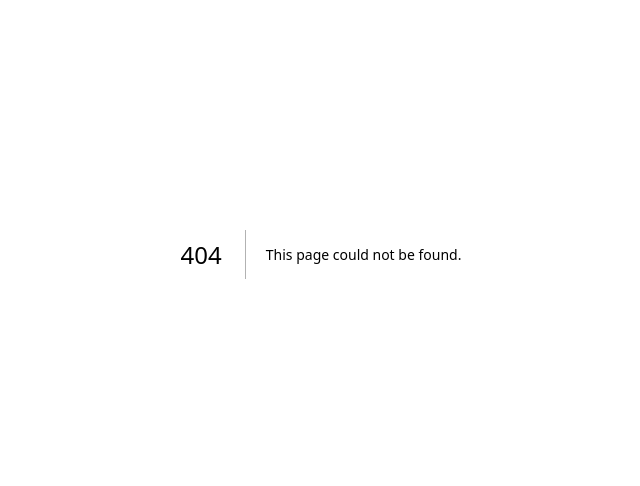
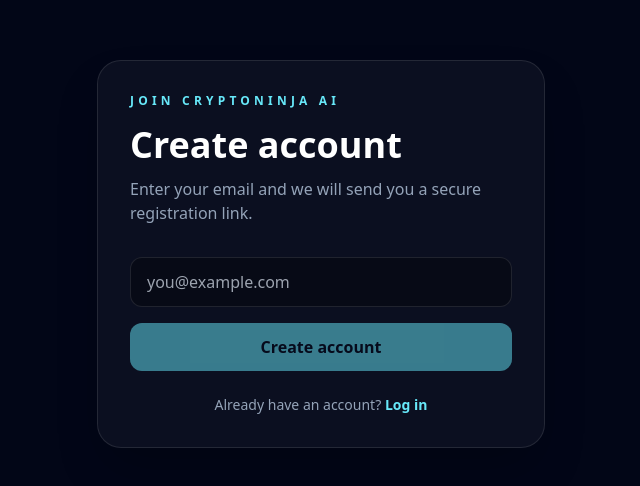
Before and after one commit to Haulsmart1/cryptoninja, a Next.js app in the folder apps/web/: page /register in a window 1280 px wide. Before the commit this address had no page. Shown: the part 146-632 px from the top of the page, without its empty margins (319-959 px from the left). Built offline with nearby package versions, Linux system fonts and the light colour scheme.

Commit message:
Add registration page

```diff
--- a/apps/web/app/page.tsx
+++ b/apps/web/app/page.tsx
@@ -103,9 +103,7 @@
             <Link href="/dashboard" className="rounded-xl border border-white/10 px-5 py-3 text-sm font-bold hover:bg-white/10">
               Demo
             </Link>
-            <Link href="/login" className="rounded-xl bg-cyan-300 px-5 py-3 text-sm font-black text-slate-950 hover:bg-cyan-200">
-              Log in
-            </Link>
+            <Link href="/login" className="rounded-xl border border-white/10 px-5 py-3 text-sm font-bold hover:bg-white/10">Log in</Link><Link href="/register" className="rounded-xl bg-cyan-300 px-5 py-3 text-sm font-black text-slate-950 hover:bg-cyan-200">Register</Link>
           </div>
         </nav>
 
@@ -123,9 +121,7 @@
               professional trading platform.
             </p>
             <div className="mt-10 flex flex-wrap gap-4">
-              <Link href="/login" className="rounded-2xl bg-cyan-300 px-7 py-4 font-black text-slate-950 hover:bg-cyan-200">
-                Start with Magic Link
-              </Link>
+              <Link href="/register" className="rounded-2xl bg-cyan-300 px-7 py-4 font-black text-slate-950 hover:bg-cyan-200">Create free account</Link>
               <Link href="/dashboard" className="rounded-2xl border border-white/10 px-7 py-4 font-black hover:bg-white/10">
                 View Dashboard
               </Link>
--- /dev/null
+++ b/apps/web/app/register/page.tsx
@@ -0,0 +1,80 @@
+"use client";
+
+import Link from "next/link";
+import { useState } from "react";
+import { createClient } from "../../lib/supabase-browser";
+
+export default function RegisterPage() {
+  const [email, setEmail] = useState("");
+  const [message, setMessage] = useState("");
+  const [loading, setLoading] = useState(false);
+
+  async function register() {
+    setLoading(true);
+    setMessage("");
+
+    const supabase = createClient();
+
+    const { error } = await supabase.auth.signInWithOtp({
+      email,
+      options: {
+        emailRedirectTo: `${window.location.origin}/auth/callback`,
+        shouldCreateUser: true,
+      },
+    });
+
+    setLoading(false);
+
+    if (error) {
+      setMessage(error.message);
+      return;
+    }
+
+    setMessage("Registration link sent. Check your email.");
+  }
+
+  return (
+    <main className="flex min-h-screen items-center justify-center bg-[#020617] px-6 text-white">
+      <div className="w-full max-w-md rounded-3xl border border-white/10 bg-white/[0.04] p-8 shadow-2xl">
+        <p className="text-xs font-bold tracking-[0.35em] text-cyan-300">
+          JOIN CRYPTONINJA AI
+        </p>
+
+        <h1 className="mt-4 text-4xl font-black">Create account</h1>
+
+        <p className="mt-3 text-slate-400">
+          Enter your email and we will send you a secure registration link.
+        </p>
+
+        <input
+          className="mt-8 w-full rounded-xl border border-white/10 bg-black/30 px-4 py-3 text-white outline-none focus:border-cyan-300"
+          type="email"
+          placeholder="you@example.com"
+          value={email}
+          onChange={(event) => setEmail(event.target.value)}
+        />
+
+        <button
+          onClick={register}
+          disabled={loading || !email}
+          className="mt-4 w-full rounded-xl bg-cyan-300 px-4 py-3 font-black text-slate-950 disabled:opacity-50"
+        >
+          {loading ? "Sending..." : "Create account"}
+        </button>
+
+        {message && (
+          <p className="mt-4 rounded-xl border border-white/10 bg-white/[0.04] p-3 text-sm text-slate-300">
+            {message}
+          </p>
+        )}
+
+        <p className="mt-6 text-center text-sm text-slate-400">
+          Already have an account?{" "}
+          <Link href="/login" className="font-bold text-cyan-300">
+            Log in
+          </Link>
+        </p>
+      </div>
+    </main>
+  );
+}
```
